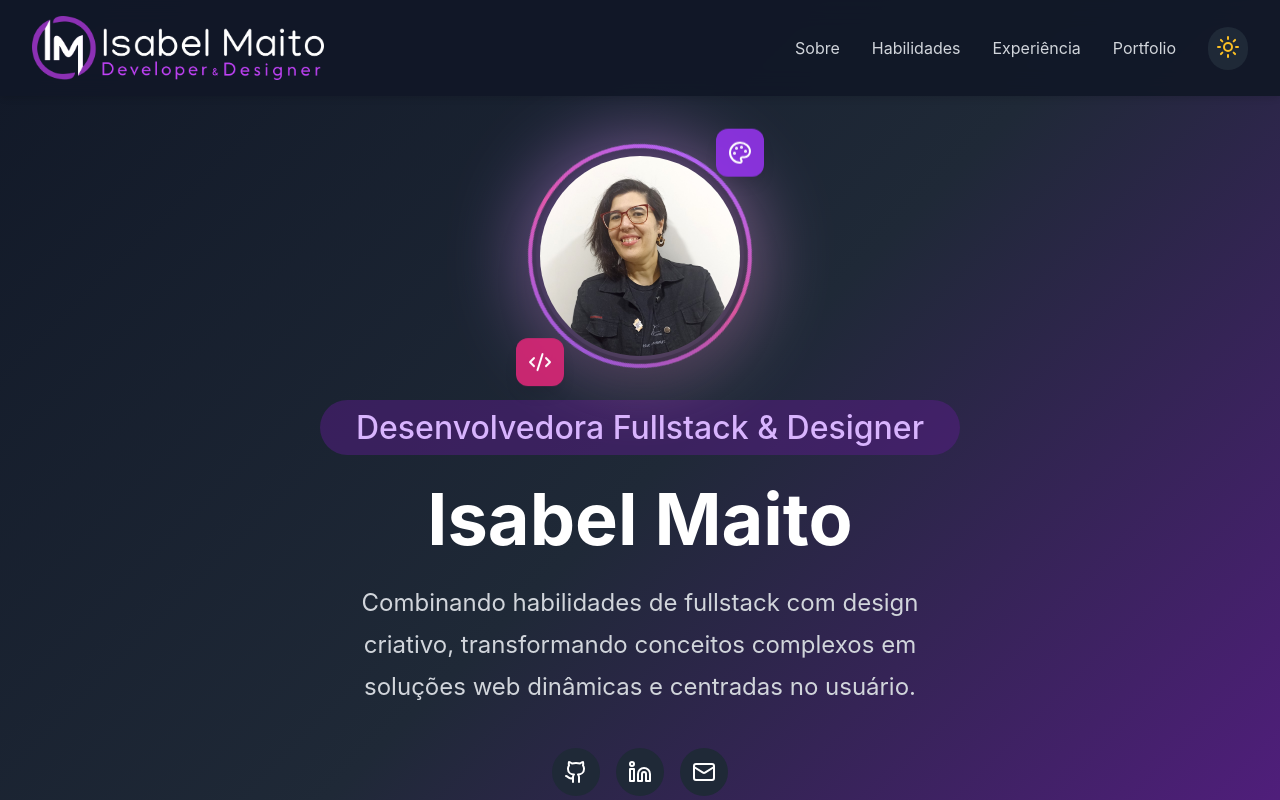
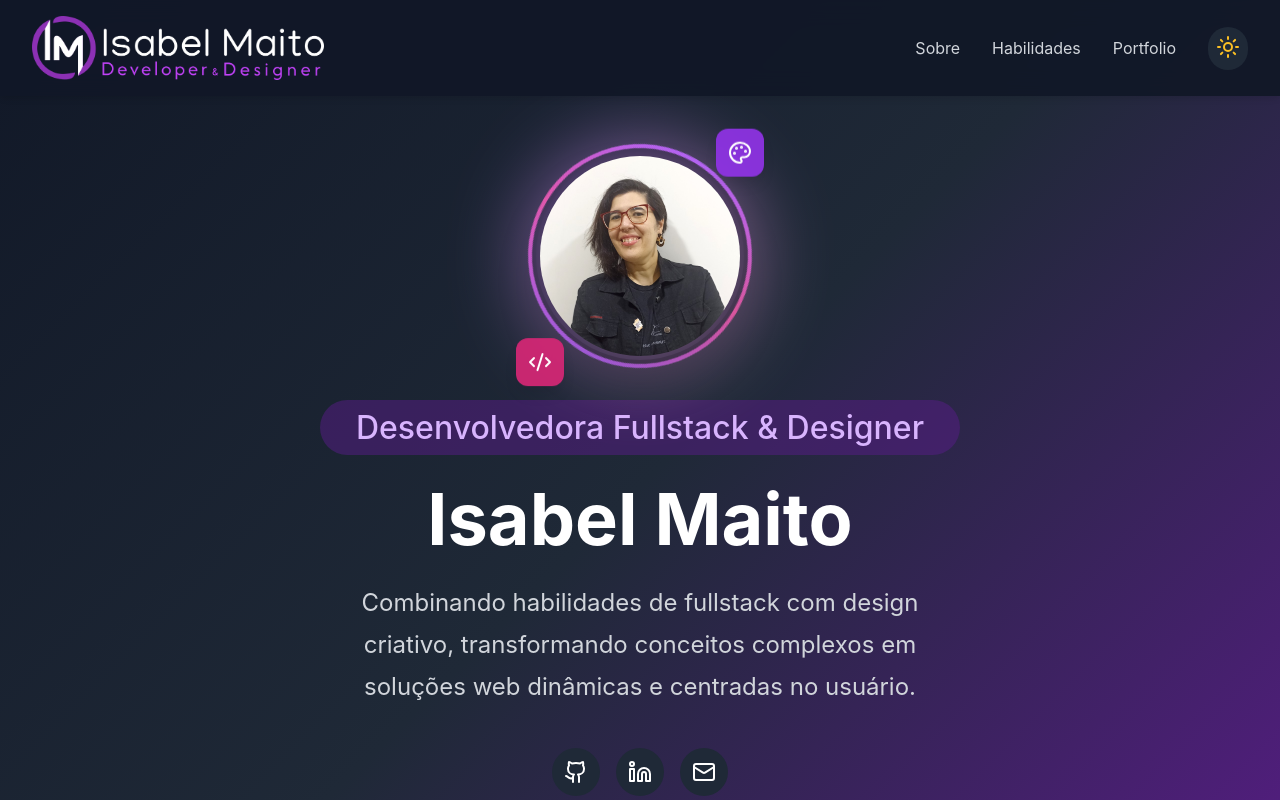
Before and after one commit to isabelmaito/Portfolio, a React (Vite) app: page / in a window 1280 px wide. Shown: the top 800 px of the page. Built offline with nearby package versions, Linux system fonts and the light colour scheme.

Commit message:
refactor: remove 'Experiência' menu item from Header component

```diff
--- a/src/components/Header.jsx
+++ b/src/components/Header.jsx
@@ -10,7 +10,6 @@ export function Header({ darkMode, toggleDarkMode }) {
   const menuItems = [
     { label: 'Sobre', href: '#sobre' },
     { label: 'Habilidades', href: '#habilidades' },
-    { label: 'Experiência', href: '#experiencia' },
     { label: 'Portfolio', href: '#portfolio' }
   ];
 
```
